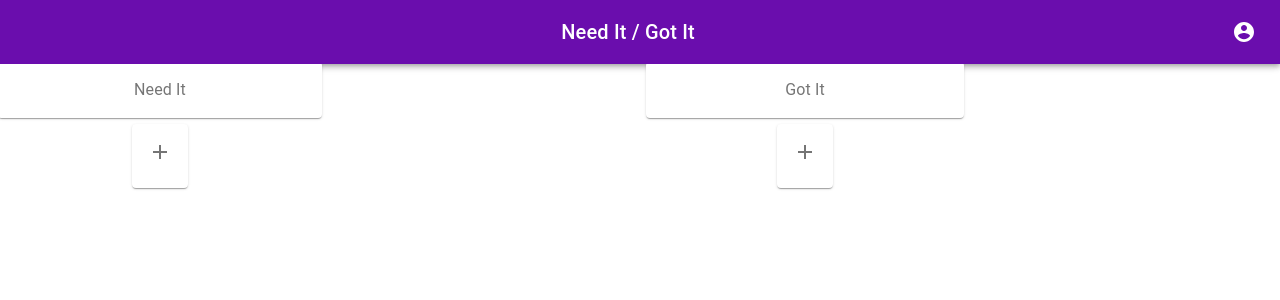
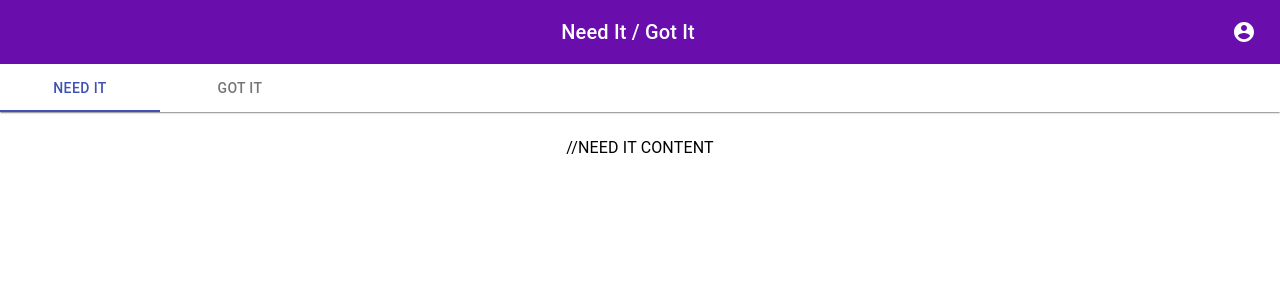
Before and after one commit to ananddtyagi/NeedItGotIt, a React (Create React App) app in the folder needitgotit/: page / in a window 1280 px wide. Shown: the top 300 px of the page. Built offline with nearby package versions, Linux system fonts and the light colour scheme.

Commit message:
redesign of the page

```diff
--- a/needitgotit/src/components/maincontent.jsx
+++ b/needitgotit/src/components/maincontent.jsx
@@ -14,12 +14,40 @@
 import AppBar from '@material-ui/core/AppBar';
 import Toolbar from '@material-ui/core/Toolbar';
 import Typography from '@material-ui/core/Typography';
+import Tab from '@material-ui/core/Tab';
+import PropTypes from 'prop-types';
+
+import Tabs from '@material-ui/core/Tabs';
+
 
 import AddIcon from '@material-ui/icons/Add';
 
 import InputCard from './inputcard';
 import DisplayCard from './displaycard';
 
+function TabPanel(props) {
+  const { children, value, index, ...other } = props;
+
+  return (
+    <Typography
+      component="div"
+      role="tabpanel"
+      hidden={value !== index}
+      id={`simple-tabpanel-${index}`}
+      aria-labelledby={`simple-tab-${index}`}
+      {...other}
+    >
+      {value === index && <Box p={3}>{children}</Box>}
+    </Typography>
+  );
+}
+
+function a11yProps(index) {
+  return {
+    id: `simple-tab-${index}`,
+    'aria-controls': `simple-tabpanel-${index}`,
+  };
+}
 
 
 const useStyles = makeStyles(theme => ({
@@ -57,6 +85,11 @@
 
   const [name, email, skills] = useState([]);
   const [side, setSide] = useState("");
+  const [value, setValue] = React.useState(0);
+
+  const handleChange = (event, newValue) => {
+    setValue(newValue);
+  };
 
   const onAddNeedIt = () => {
     setSide("NeedIt");
@@ -91,35 +124,27 @@
   return (
     <div className={classes.root}>
       <div>
-        <Grid container spacing={3} className={classes.grid}>
-          <div className={classes.column}>
-            <Grid item xs={12} sm={6}>
-              <Paper className={classes.paper}>
-                <Typography>Need It</Typography>
-              </Paper>
-              <Button onClick={onAddNeedIt}>
-                <Paper className={classes.paper}>
-                  <AddIcon/>
-                </Paper>
-              </Button>
-              {needItList}
-            </Grid>
-          </div>
-          <div className={classes.column}>
-            <Grid item xs={12} sm={6}>
-              <Paper className={classes.paper}>
-                <Typography>Got It</Typography>
-              </Paper>
-              <Button onClick={onAddGotIt}>
-                <Paper className={classes.paper}>
-                  <AddIcon/>
-                </Paper>
-              </Button>
-              {gotItList}
-            </Grid>
-          </div>
-        </Grid>
+
+        <Paper square>
+          <Tabs
+            value={value}
+            indicatorColor="primary"
+            textColor="primary"
+            onChange={handleChange}
+            aria-label="tabs"
+          >
+            <Tab label="Need It" />
+            <Tab label="Got It" />
+          </Tabs>
+        </Paper>
+        <TabPanel value={value} index={0}>
+          //NEED IT CONTENT
+        </TabPanel>
+        <TabPanel value={value} index={1}>
+          //GOT IT CONTENT
+        </TabPanel>
       </div>
+
         <Dialog open={open} aria-labelledby="form-dialog-title">
           <InputCard onCancel={handleCancel} onSubmit={handleSubmit} />
         </Dialog>
```
